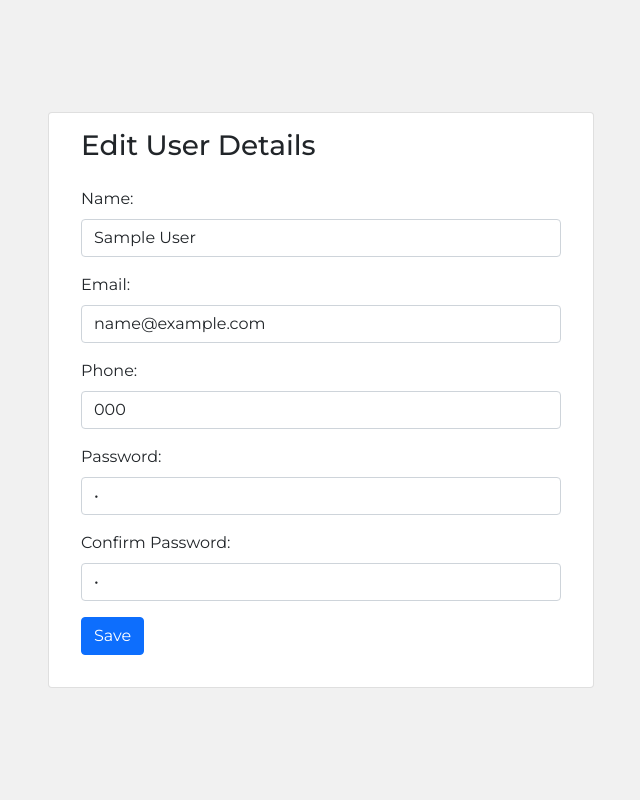
After one commit to jojosCodeBase/dms, a PHP site: page /project/pages/edit-user?id=1 in a window 1280 px wide. The commit adds this page. Shown: the whole page, without its empty margins (319-959 px from the left). Run offline with PHP 8.4, Linux system fonts and the light colour scheme; the visitor is signed in with stand-in values (Sample User, id 1); tables that the repository leaves empty or names only in its code hold one stand-in row (values such as "Sample post").

Commit message:
add edit and delete feature in manage-users

```diff
--- /dev/null
+++ b/pages/edit-user.php
@@ -0,0 +1,112 @@
+<?php
+include "../includes/session.php";
+include "../includes/config.php";
+
+// Check if the ID parameter is present in the URL
+if(isset($_GET['id'])) {
+    // Get the ID from the URL
+    $userId = $_GET['id'];
+    // Connect to your database
+    // $conn = new mysqli($servername, $username, $password, $dbname);
+
+    // Check connection
+    // if ($conn->connect_error) {
+    //     die("Connection failed: " . $conn->connect_error);
+    // }
+
+    // Prepare a SQL statement to fetch user details
+    $stmt = $conn->prepare("SELECT * FROM users WHERE id = ?");
+    $stmt->bind_param("i", $userId);
+
+    // Execute the statement
+    $stmt->execute();
+
+    // Get the result
+    $result = $stmt->get_result();
+
+    // Check if user exists
+    if ($result->num_rows > 0) {
+        // Fetch user details
+        $row = $result->fetch_assoc();
+    } else {
+        echo "User not found.";
+    }
+
+    // Close statement and connection
+    $stmt->close();
+    $conn->close();
+} else {
+    echo "User ID not provided.";
+}
+
+?>
+
+<!DOCTYPE html>
+<html lang="en">
+
+<head>
+    <meta charset="UTF-8">
+    <meta name="viewport" content="width=device-width, initial-scale=1.0">
+    <link rel="stylesheet" href="https://cdnjs.cloudflare.com/ajax/libs/font-awesome/6.4.0/css/all.min.css">
+    <link rel="stylesheet" href="https://cdnjs.cloudflare.com/ajax/libs/font-awesome/4.7.0/css/font-awesome.css">
+    <link rel="stylesheet" href="../assets/css/dashboard-style.css">
+    <link rel="stylesheet" href="../assets/css/bootstrap.css">
+    <title>Manage Users</title>
+    <style>
+        .bg-custom {
+            background-color: #23282d;
+            color: white;
+        }
+
+        body {
+            background-color: #f1f1f1;
+        }
+    </style>
+</head>
+
+<body>
+    <div class="container">
+        <div class="row vh-100 justify-content-center align-items-center">
+            <div class="col-6">
+                <div class="card">
+                    <div class="card-body">
+                        <h3 class="ps-3">Edit User Details</h3>
+                        <form action="update-user" method="POST">
+                            <input type="hidden" name="id" value="<?php echo $_GET['id']; ?>">
+                            <div class="modal-body">
+                                <div class="mb-3">
+                                    <label for="name" class="form-label">Name:</label>
+                                    <input type="text" id="name" name="name" value="<?php echo $row['name']; ?>" class="form-control" required>
+                                </div>
+
+                                <div class="mb-3">
+                                    <label for="email" class="form-label">Email:</label>
+                                    <input type="email" id="email" name="email" value="<?php echo $row['email']; ?>" class="form-control" required>
+                                </div>
+
+                                <div class="mb-3">
+                                    <label for="phone" class="form-label">Phone:</label>
+                                    <input type="tel" id="phone" name="phone" value="<?php echo $row['phone']; ?>" class="form-control" required>
+                                </div>
+
+                                <div class="mb-3">
+                                    <label for="password" class="form-label">Password:</label>
+                                    <input type="password" id="password" name="password" value="<?php echo $row['password']; ?>" class="form-control" required>
+                                </div>
+
+                                <div class="mb-3">
+                                    <label for="confirm-password" class="form-label">Confirm Password:</label>
+                                    <input type="password" id="confirm-password" name="confirm-password" value="<?php echo $row['password']; ?>" class="form-control" required>
+                                </div>
+
+                                <button type="submit" class="btn btn-primary">Save</button>
+                            </div>
+                        </form>
+                    </div>
+                </div>
+            </div>
+        </div>
+    </div>
+</body>
+
+</html>
```
Also changed, not shown: pages/delete-user.php (added, +39 -0 lines), pages/manage-users.php (+37 -1 lines), pages/update-user.php (added, +52 -0 lines).
